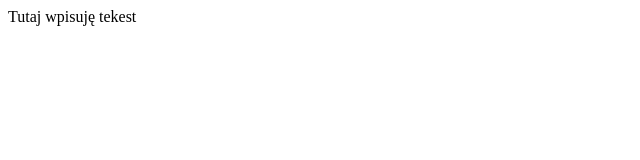
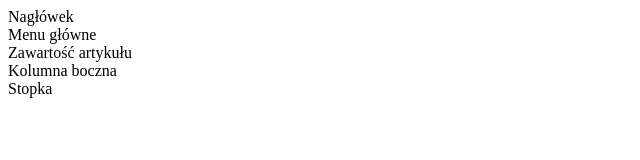
Before and after one commit to translatorbox/translatorbox.github.io, a plain HTML site: page index.html in a window 1280 px wide. Shown: the whole page, without its empty margins (0-640 px from the left). Drawn offline with Linux system fonts and the light colour scheme.

Commit message:
Update index.html

```diff
--- a/index.html
+++ b/index.html
@@ -5,6 +5,22 @@
           <title>Tytuł strony...</title>
      </head>
      <body>
-          Tutaj wpisuję tekest
+          <header>
+               Nagłówek
+          </header>
+          <nav>
+               Menu główne
+          </nav>
+          <section>
+               <article>
+                    Zawartość artykułu
+               </article>
+          </section>
+          <aside>
+               Kolumna boczna
+          </aside>
+          <footer>
+               Stopka
+          </footer>
      </body>
 </html>
```
